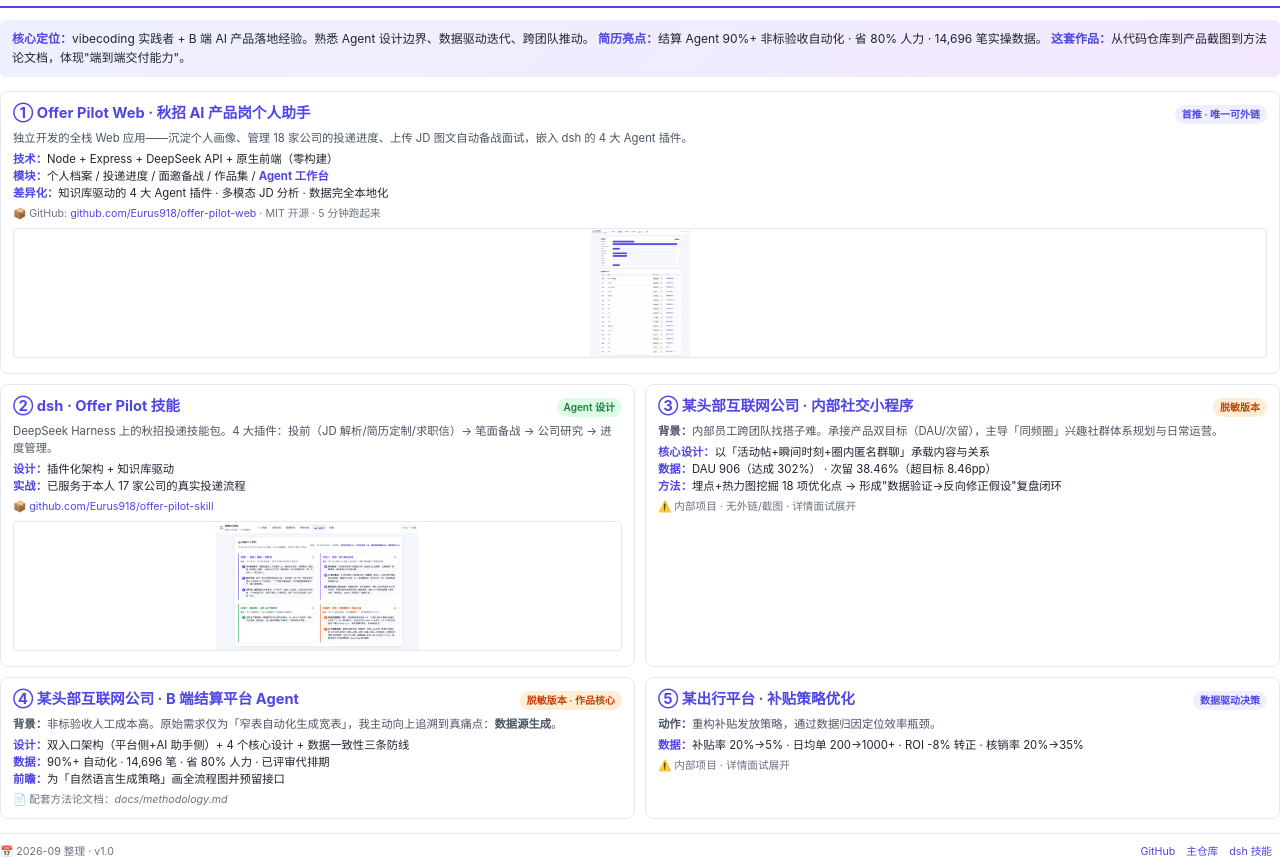
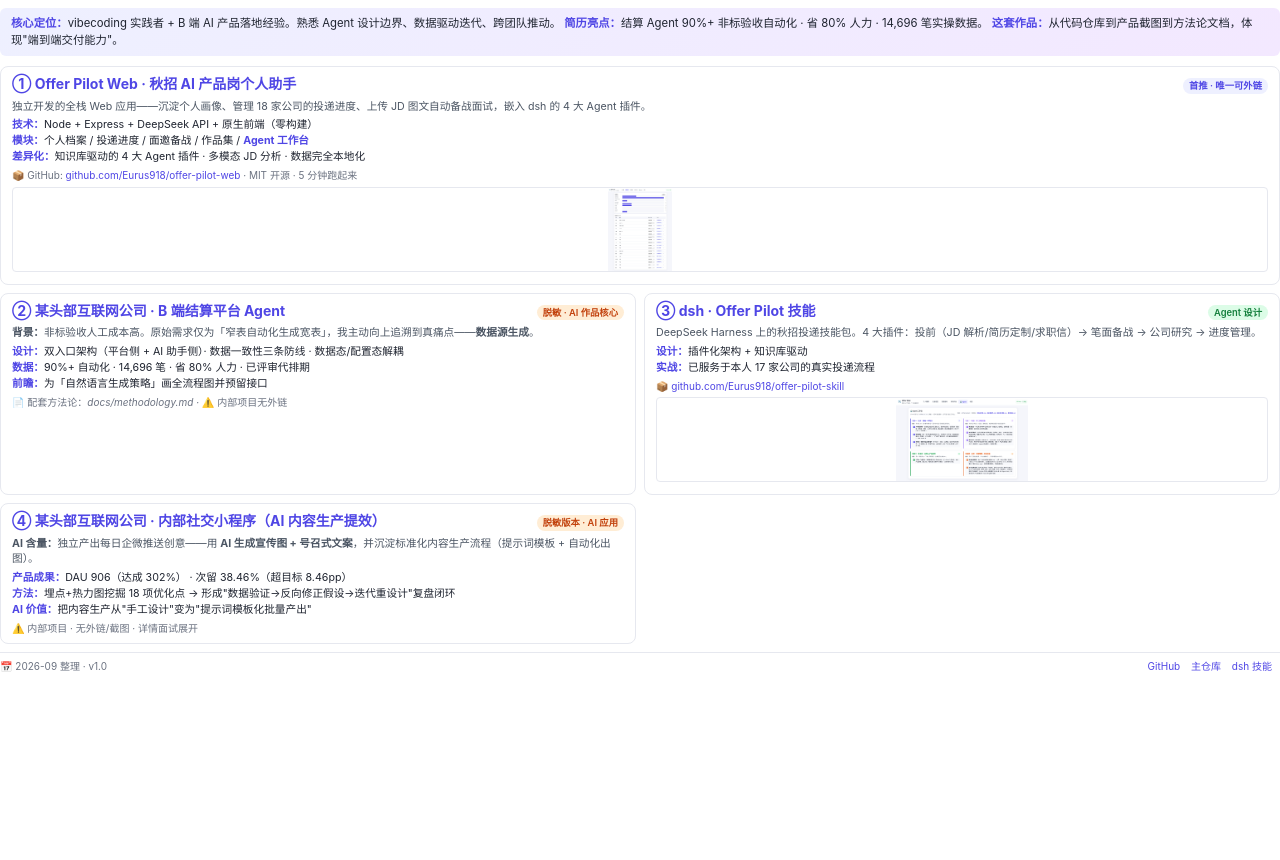
Before and after one commit to Eurus918/offer-pilot-web, a website: page docs/portfolio.html in a window 1280 px wide. Shown: the part 55-915 px from the top of the page. After the commit the page ends 800 px from the top, so only its background shows below. Drawn offline with Linux system fonts and the light colour scheme; files whose address does not match are found by name.

Commit message:
Update portfolio: focus on AI-related works only
去掉：
- ⑤ 滴滴补贴策略（纯运营数据优化，零 AI 含量）

调整顺序：
- ② 提升为结算 Agent（B 端 Agent，最强 AI 作品）
- ③ dsh · Offer Pilot 技能
- ④ 同频派重新定位为'AI 内容生产提效'（AI 生成宣传图+标准化提示词流程）

压缩版式：
- 字号/间距/padding 全面缩减
- 4 个作品挤进 1 页 A4（原 2 页）

```diff
--- a/docs/portfolio.html
+++ b/docs/portfolio.html
@@ -4,51 +4,51 @@
 <meta charset="UTF-8">
 <title>王辰宇 · AI 产品岗作品集</title>
 <style>
-  @page { size: A4; margin: 12mm 14mm; }
+  @page { size: A4; margin: 10mm 12mm; }
   * { box-sizing: border-box; margin: 0; padding: 0; }
   body {
     font-family: -apple-system, BlinkMacSystemFont, "PingFang SC", "Microsoft YaHei", sans-serif;
-    color: #1f2430; font-size: 9.5pt; line-height: 1.5;
+    color: #1f2430; font-size: 9pt; line-height: 1.45;
   }
   .header {
     display: flex; justify-content: space-between; align-items: center;
-    padding-bottom: 10px; border-bottom: 2px solid #4f46e5; margin-bottom: 12px;
+    padding-bottom: 7px; border-bottom: 2px solid #4f46e5; margin-bottom: 8px;
   }
-  .header h1 { font-size: 18pt; color: #4f46e5; }
-  .header .meta { text-align: right; font-size: 8.5pt; color: #6b7280; }
+  .header h1 { font-size: 16pt; color: #4f46e5; }
+  .header .meta { text-align: right; font-size: 8pt; color: #6b7280; }
   .header .meta b { color: #1f2430; }
   .summary {
     background: linear-gradient(135deg, #eef0ff, #f3e8ff);
-    padding: 10px 12px; border-radius: 6px; margin-bottom: 14px;
-    font-size: 9pt; line-height: 1.55;
+    padding: 7px 11px; border-radius: 6px; margin-bottom: 10px;
+    font-size: 8.5pt; line-height: 1.5;
   }
   .summary b { color: #4f46e5; }
-  .grid { display: grid; grid-template-columns: 1fr 1fr; gap: 10px; }
+  .grid { display: grid; grid-template-columns: 1fr 1fr; gap: 8px; }
   .work {
-    border: 1px solid #e6e8ef; border-radius: 8px; padding: 10px 12px;
+    border: 1px solid #e6e8ef; border-radius: 8px; padding: 8px 11px;
     page-break-inside: avoid;
   }
   .work.full { grid-column: span 2; }
-  .work .head { display: flex; justify-content: space-between; align-items: baseline; margin-bottom: 4px; }
-  .work h3 { font-size: 11pt; color: #4f46e5; margin-bottom: 2px; }
+  .work .head { display: flex; justify-content: space-between; align-items: baseline; margin-bottom: 3px; gap: 8px; }
+  .work h3 { font-size: 10.5pt; color: #4f46e5; margin-bottom: 2px; line-height: 1.3; }
   .work .tag {
-    font-size: 7.5pt; padding: 2px 7px; border-radius: 12px;
-    background: #eef0ff; color: #4f46e5; font-weight: 600;
+    font-size: 7pt; padding: 1px 6px; border-radius: 12px;
+    background: #eef0ff; color: #4f46e5; font-weight: 600; white-space: nowrap;
   }
   .work .tag.green { background: #dcfce7; color: #15803d; }
   .work .tag.orange { background: #ffedd5; color: #c2410c; }
-  .work .desc { font-size: 8.5pt; color: #4b5563; margin: 4px 0; }
-  .work .metrics { font-size: 8.5pt; color: #1f2430; margin: 4px 0; }
+  .work .desc { font-size: 8pt; color: #4b5563; margin: 3px 0; line-height: 1.45; }
+  .work .metrics { font-size: 8pt; color: #1f2430; margin: 3px 0; line-height: 1.5; }
   .work .metrics b { color: #4f46e5; }
-  .work .link { font-size: 8pt; color: #6b7280; word-break: break-all; }
+  .work .link { font-size: 7.5pt; color: #6b7280; word-break: break-all; margin-top: 3px; }
   .work .link a { color: #4f46e5; text-decoration: none; }
   .work .screenshot {
-    width: 100%; height: auto; max-height: 130px; object-fit: contain;
-    border-radius: 4px; border: 1px solid #e6e8ef; margin-top: 6px;
+    width: 100%; height: auto; max-height: 85px; object-fit: contain;
+    border-radius: 4px; border: 1px solid #e6e8ef; margin-top: 4px;
   }
   .footer {
-    margin-top: 14px; padding-top: 10px; border-top: 1px solid #e6e8ef;
-    display: flex; justify-content: space-between; font-size: 8pt; color: #6b7280;
+    margin-top: 8px; padding-top: 6px; border-top: 1px solid #e6e8ef;
+    display: flex; justify-content: space-between; font-size: 7.5pt; color: #6b7280;
   }
   .footer .links a { color: #4f46e5; text-decoration: none; margin-right: 8px; }
 </style>
@@ -85,7 +85,18 @@
   </div>
 
   <div class="work">
-    <div class="head"><h3>② dsh · Offer Pilot 技能</h3><span class="tag green">Agent 设计</span></div>
+    <div class="head"><h3>② 某头部互联网公司 · B 端结算平台 Agent</h3><span class="tag orange">脱敏 · AI 作品核心</span></div>
+    <div class="desc"><b>背景：</b>非标验收人工成本高。原始需求仅为「窄表自动化生成宽表」，我主动向上追溯到真痛点——<b>数据源生成</b>。</div>
+    <div class="metrics">
+      <b>设计：</b>双入口架构（平台侧 + AI 助手侧）· 数据一致性三条防线 · 数据态/配置态解耦<br>
+      <b>数据：</b>90%+ 自动化 · 14,696 笔 · 省 80% 人力 · 已评审代排期<br>
+      <b>前瞻：</b>为「自然语言生成策略」画全流程图并预留接口
+    </div>
+    <div class="link">📄 配套方法论：<i>docs/methodology.md</i> · ⚠️ 内部项目无外链</div>
+  </div>
+
+  <div class="work">
+    <div class="head"><h3>③ dsh · Offer Pilot 技能</h3><span class="tag green">Agent 设计</span></div>
     <div class="desc">DeepSeek Harness 上的秋招投递技能包。4 大插件：投前（JD 解析/简历定制/求职信）→ 笔面备战 → 公司研究 → 进度管理。</div>
     <div class="metrics">
       <b>设计：</b>插件化架构 + 知识库驱动<br>
@@ -96,34 +107,14 @@
   </div>
 
   <div class="work">
-    <div class="head"><h3>③ 某头部互联网公司 · 内部社交小程序</h3><span class="tag orange">脱敏版本</span></div>
-    <div class="desc"><b>背景：</b>内部员工跨团队找搭子难。承接产品双目标（DAU/次留），主导「同频圈」兴趣社群体系规划与日常运营。</div>
+    <div class="head"><h3>④ 某头部互联网公司 · 内部社交小程序（AI 内容生产提效）</h3><span class="tag orange">脱敏版本 · AI 应用</span></div>
+    <div class="desc"><b>AI 含量：</b>独立产出每日企微推送创意——用 <b>AI 生成宣传图 + 号召式文案</b>，并沉淀标准化内容生产流程（提示词模板 + 自动化出图）。</div>
     <div class="metrics">
-      <b>核心设计：</b>以「活动帖+瞬间时刻+圈内匿名群聊」承载内容与关系<br>
-      <b>数据：</b>DAU 906（达成 302%） · 次留 38.46%（超目标 8.46pp）<br>
-      <b>方法：</b>埋点+热力图挖掘 18 项优化点 → 形成"数据验证→反向修正假设"复盘闭环
+      <b>产品成果：</b>DAU 906（达成 302%） · 次留 38.46%（超目标 8.46pp）<br>
+      <b>方法：</b>埋点+热力图挖掘 18 项优化点 → 形成"数据验证→反向修正假设→迭代重设计"复盘闭环<br>
+      <b>AI 价值：</b>把内容生产从"手工设计"变为"提示词模板化批量产出"
     </div>
     <div class="link">⚠️ 内部项目 · 无外链/截图 · 详情面试展开</div>
-  </div>
-
-  <div class="work">
-    <div class="head"><h3>④ 某头部互联网公司 · B 端结算平台 Agent</h3><span class="tag orange">脱敏版本 · 作品核心</span></div>
-    <div class="desc"><b>背景：</b>非标验收人工成本高。原始需求仅为「窄表自动化生成宽表」，我主动向上追溯到真痛点：<b>数据源生成</b>。</div>
-    <div class="metrics">
-      <b>设计：</b>双入口架构（平台侧+AI 助手侧）+ 4 个核心设计 + 数据一致性三条防线<br>
-      <b>数据：</b>90%+ 自动化 · 14,696 笔 · 省 80% 人力 · 已评审代排期<br>
-      <b>前瞻：</b>为「自然语言生成策略」画全流程图并预留接口
-    </div>
-    <div class="link">📄 配套方法论文档：<i>docs/methodology.md</i></div>
-  </div>
-
-  <div class="work">
-    <div class="head"><h3>⑤ 某出行平台 · 补贴策略优化</h3><span class="tag">数据驱动决策</span></div>
-    <div class="desc"><b>动作：</b>重构补贴发放策略，通过数据归因定位效率瓶颈。</div>
-    <div class="metrics">
-      <b>数据：</b>补贴率 20%→5% · 日均单 200→1000+ · ROI -8% 转正 · 核销率 20%→35%
-    </div>
-    <div class="link">⚠️ 内部项目 · 详情面试展开</div>
   </div>
 
 </div>
```
Also changed, not shown: 1 other file.
